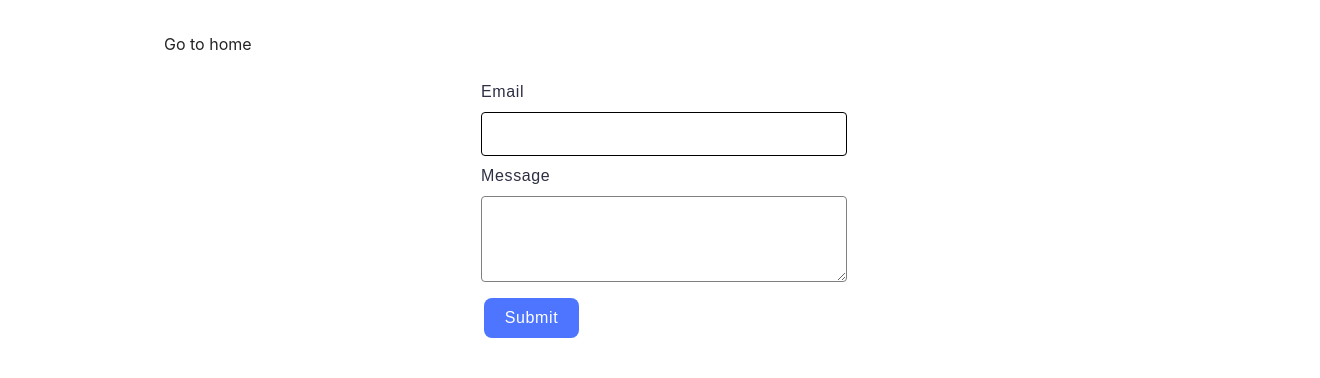
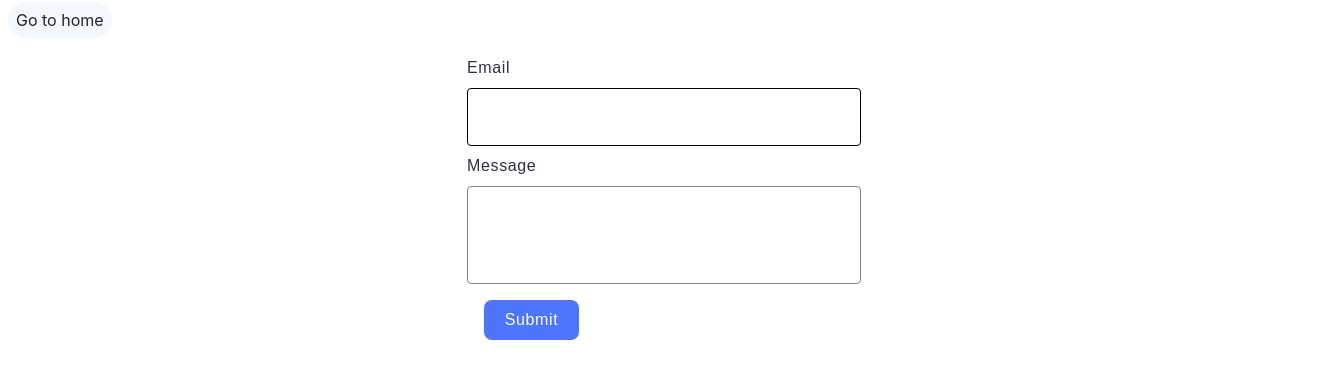
Before and after one commit to DariusBlain/goit-js-hw-09, a website built with Vite: page src/2-form.html in a window 1280 px wide. Shown: the whole page, 1320 px wide, since content can reach past the window. Built offline with nearby package versions, Linux system fonts and the light colour scheme.

Commit message:
style-link-go-home

```diff
--- a/src/2-form.html
+++ b/src/2-form.html
@@ -9,8 +9,8 @@
     <title>Form</title>
   </head>
   <body>
-    <a href="./index.html">Go to home</a>
-    <div class="container">
+    <a class="link-home" href="./index.html">Go to home</a>
+    <div class="container-form">
       <form class="feedback-form" autocomplete="off">
         <label class="form-label">
           Email
@@ -18,7 +18,11 @@
         </label>
         <label class="form-label">
           Message
-          <textarea class="form-textarea" name="message" rows="8"></textarea>
+          <textarea
+            class="form-input form-textarea"
+            name="message"
+            rows="8"
+          ></textarea>
         </label>
         <button class="form-btn" type="submit">Submit</button>
       </form>
--- /dev/null
+++ b/src/css/1-gallery.css
@@ -0,0 +1,27 @@
+.link-home {
+  padding: 8px;
+  background-color: rgb(243, 248, 255);
+  border-radius: 36px;
+}
+
+.container-gallery {
+  padding: 24px 156px;
+}
+
+.gallery {
+  display: flex;
+  flex-wrap: wrap;
+  gap: 24px 24px;
+  justify-content: center;
+  align-items: center;
+}
+
+.gallery-image {
+  width: 360px;
+  height: 200px;
+  object-fit: cover;
+}
+
+.simple-lightbox {
+  background-color: #2e2f42cc;
+}
--- a/src/css/2-form.css
+++ b/src/css/2-form.css
@@ -1,4 +1,4 @@
-.container {
+.container-form {
   padding: 24px;
   width: 100%;
   display: flex;
@@ -35,6 +35,11 @@
   width: 360px;
   height: 40px;
   outline: none;
+  font-size: 16px;
+  line-height: 1.5;
+  letter-spacing: 0.04em;
+  color: #2e2f42;
+  padding: 8px 16px;
 }
 
 .form-input:hover,
@@ -43,11 +48,8 @@
 }
 
 .form-textarea {
-  border: 1px solid #808080;
-  border-radius: 4px;
-  width: 360px;
   height: 80px;
-  outline: none;
+  resize: none;
 }
 
 .form-textarea:hover,
--- a/src/css/styles.css
+++ b/src/css/styles.css
@@ -7,6 +7,8 @@
 @import url('./reset.css');
 @import url('./vite-promo.css');
 @import url('./header.css');
+@import url(./1-gallery.css);
+@import url(./2-form.css);
 
 :root {
   font-family: Inter, Avenir, Helvetica, Arial, sans-serif;
@@ -23,25 +25,3 @@
   -moz-osx-font-smoothing: grayscale;
   -webkit-text-size-adjust: 100%;
 }
-
-body {
-  padding: 24px 156px;
-}
-
-.gallery {
-  display: flex;
-  flex-wrap: wrap;
-  gap: 24px 24px;
-  justify-content: center;
-  align-items: center;
-}
-
-.gallery-image {
-  width: 360px;
-  height: 200px;
-  object-fit: cover;
-}
-
-.simple-lightbox {
-  background-color: #2e2f42cc;
-}
```
Also changed, not shown: src/1-gallery.html (+4 -2 lines).
